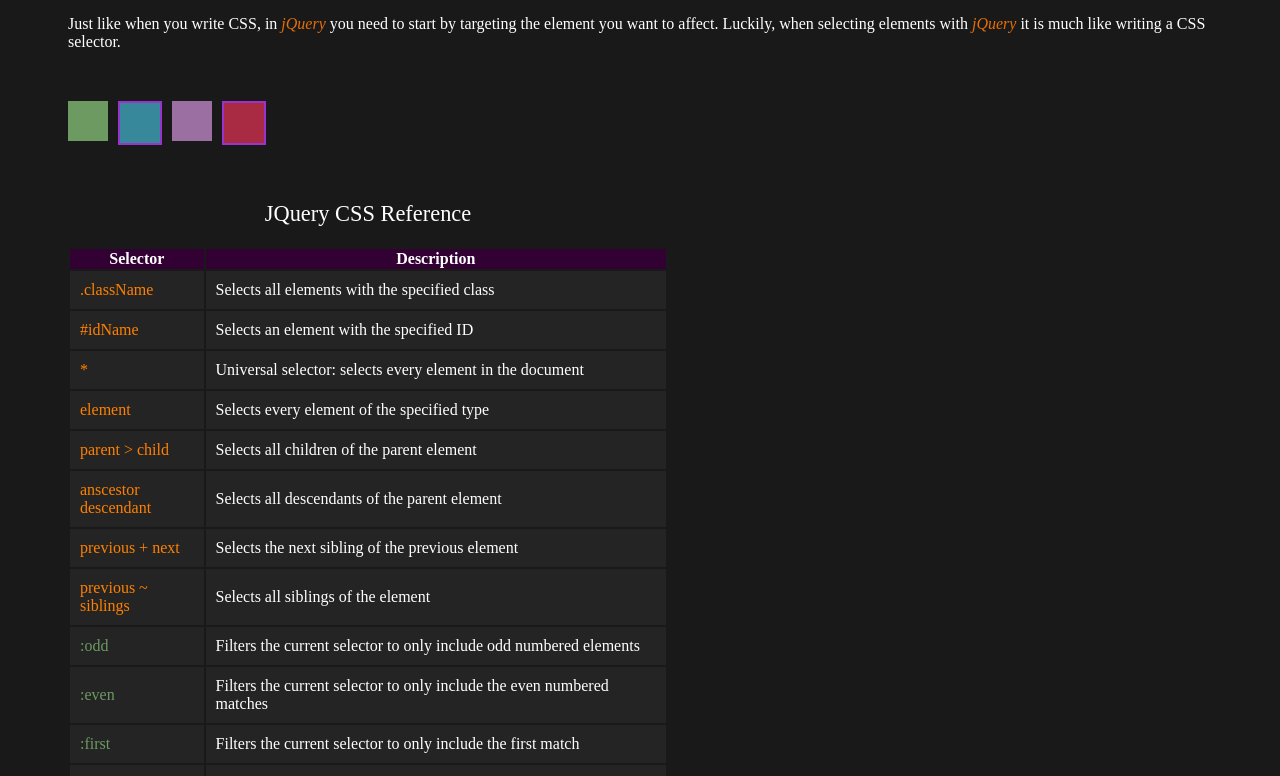
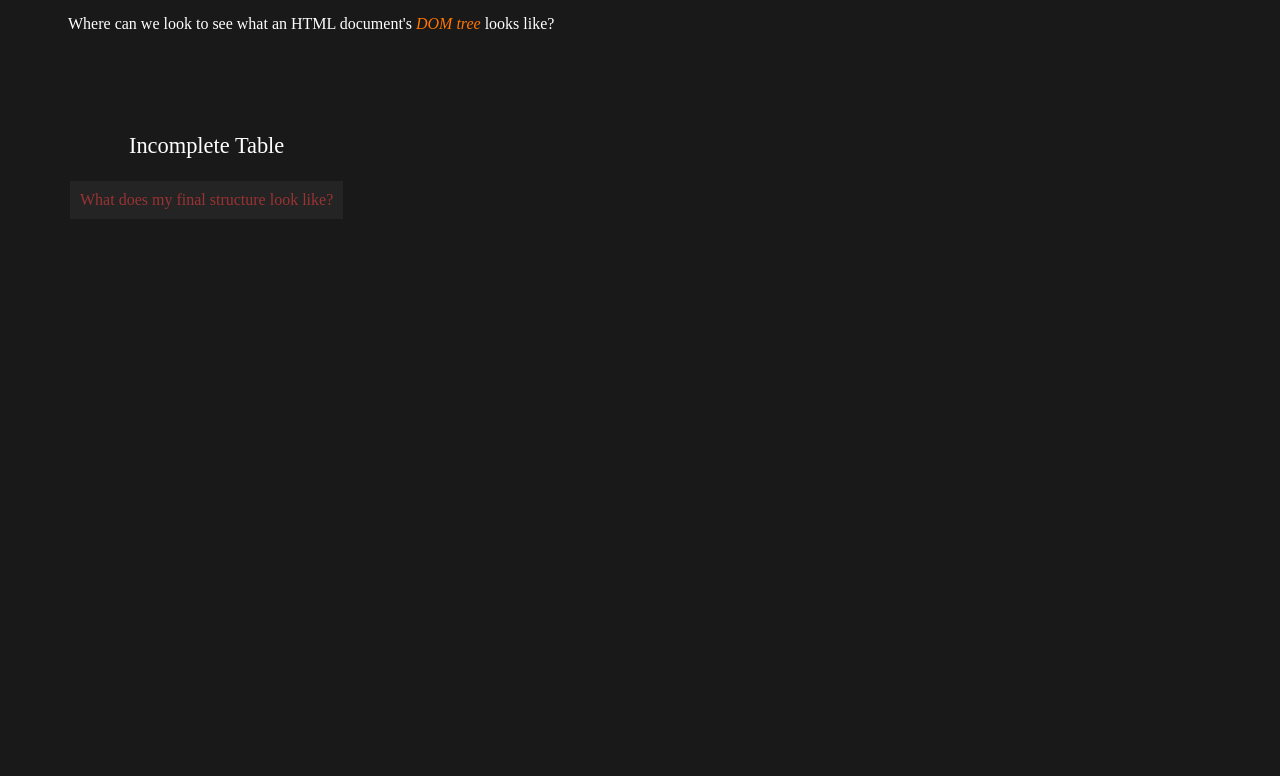
Before and after one commit to AgnieszkaKurek/jQ, a plain HTML site: page index.html in a window 1280 px wide. Shown: the part 120-896 px from the top of the page. After the commit the page ends 800 px from the top, so only its background shows below. Drawn offline with Linux system fonts and the light colour scheme.

Commit message:
small change

```diff
--- a/index.html
+++ b/index.html
@@ -7,79 +7,22 @@
    <script type=""text/javascript" src="jquery.js" ></script>
 </head>
 <body>
-    <h1>JQuery Selectors</h1>
-   <p>Just like when you write CSS, in <em>jQuery</em> you need to start by targeting the element you want to affect.  Luckily, when selecting elements with <em>jQuery</em> it is much like writing a CSS selector.</p>
 
-   <div class="box"></div>
-   <div class="box"></div>
-   <div class="box"></div>
-   <div class="box"></div>
 
-   <table>
-    <caption>JQuery CSS Reference</caption>
-     <tr>
-       <th>Selector</th>
-       <th>Description</th>
-     </tr>
-     <tr class="selectors">
-       <td>.className</td>
-       <td>Selects all elements with the specified class</td>
-     </tr>
-     <tr class="selectors">
-       <td>#idName</td>
-       <td>Selects an element with the specified ID</td>
-     </tr>
-    <tr class="selectors">
-       <td>*</td>
-       <td>Universal selector: selects every element in the document</td>
-     </tr>
-     <tr class="selectors">
-       <td>element</td>
-       <td>Selects every element of the specified type</td>
-     </tr>
-     <tr class="selectors">
-       <td>parent > child</td>
-       <td>Selects all children of the parent element</td>
-     </tr>
-     <tr class="selectors">
-       <td>anscestor descendant</td>
-       <td>Selects all descendants of the parent element</td>
-     </tr>
-     <tr class="selectors">
-       <td>previous + next</td>
-       <td>Selects the next sibling of the previous element</td>
-     </tr>
-     <tr class="selectors">
-       <td>previous ~ siblings</td>
-       <td>Selects all siblings of the element</td>
-     </tr>
-     <tr class="filters">
-       <td>:odd</td>
-       <td>Filters the current selector to only include odd numbered elements</td>
-     </tr>
-     <tr class="filters">
-       <td>:even</td>
-       <td>Filters the current selector to only include the even numbered matches</td>
-     </tr>
-     <tr class="filters">
-       <td>:first</td>
-       <td>Filters the current selector to only include the first match</td>
-     </tr>
-   <tr class="filters">
-       <td>:parent</td>
-       <td>Filters the current selector to only include the element if it is an element of that type AND a parent</td>
-     </tr>
-    <tr class="filters">
-       <td>:not()</td>
-       <td>Filters the current selector so that it doesn't include the selector passed to not() as an argument</td>
-     </tr>
+  <h1>Understanding the DOM</h1>
+   <p>Where can we look to see what an HTML document's <em>DOM tree</em> looks like?</p>
 
-   </table>
 
-  <script>
-    $(".box:odd").css("border","2px solid #9933CC");
-    $("tr:parent").css("backgroundColor", "#330033");
-  </script>
+  <table>
+   <caption>Incomplete Table</caption>
+    <td>What does my final structure look like?</td>
+  </table>
+<script>
+    $(document).ready( function () {
+    $("tr").css("color", "#993333");
+});
+</script>
+
 
 
 </body>
--- a/main.css
+++ b/main.css
@@ -2,49 +2,28 @@ body {
   background-color: #191919;
   color: white;
   padding: 60px;
-  height: 2000px;
 }
 
 h1 {
   font-weight: normal;
-  margin: 0 0 30px 0;
+  margin-bottom: 30px;
 }
 
 em {
-  color: #e56e09;
-}
-
-p {
-  margin: 0 0 20px 0;
+  color: #ff7600;
 }
 
 .box {
-  width: 40px;
-  height: 40px;
-  margin: 30px 10px 20px 0;
-  float: left;
-}
-
-.box:nth-of-type(1) {
-  background-color: #6c9a61;
-}
-
-.box:nth-of-type(2) {
-  background-color: #38889b;
-}
-
-.box:nth-of-type(3) {
-  background-color: #9c6fa2;
-}
-
-.box:nth-of-type(4) {
-  background-color: #a82b43;
+  width: 200px;
+  height: 200px;
+  background-color: #83ac69;
+  margin-bottom: 20px;
 }
 /*------------ Table styles ---------*/
 
 table {
   max-width: 600px;
-  margin-top: 150px;
+  margin-top: 100px;
   clear: both;
 }
 
@@ -69,12 +48,3 @@ td {
   padding: 10px;
   background-color: #242424;
 }
-
-/*------------ Color Guides ---------*/
-
-.selectors td:first-of-type, .selectors span {
-  color: #ff8000;
-}
-.filters td:first-of-type, .filters span {
-  color: #6c9a61;
-}
```
Also changed, not shown: jquer2.js (+1 -6 lines).
